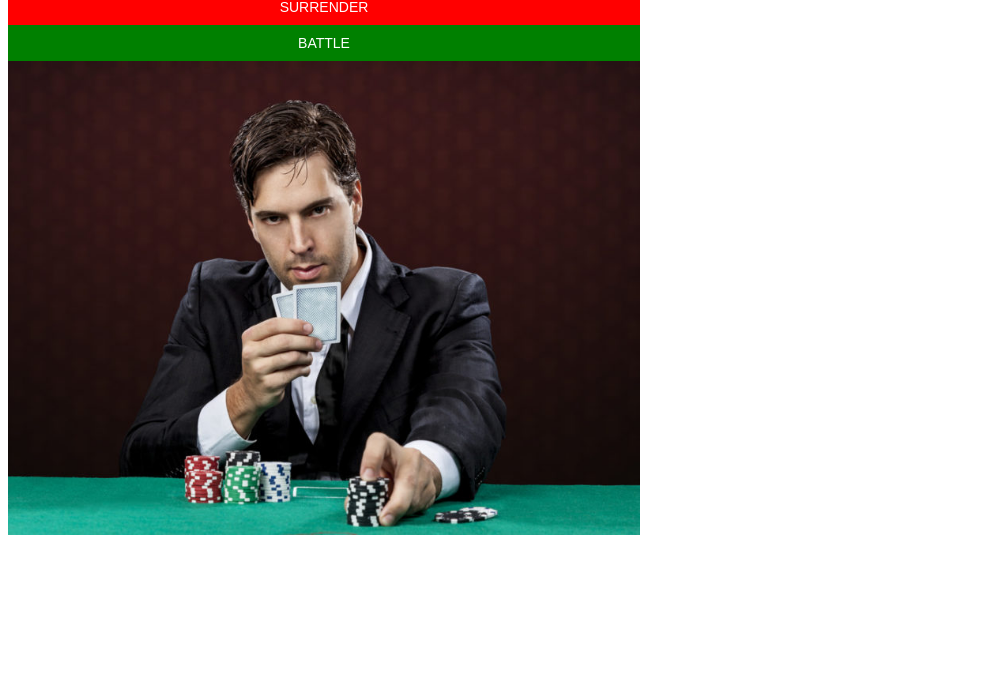
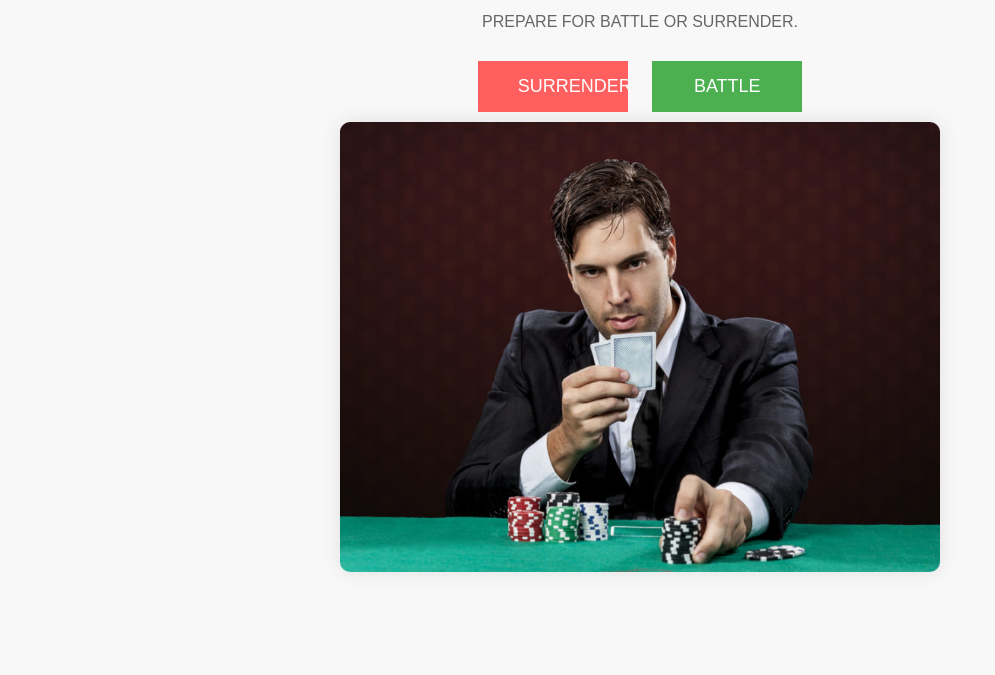
Before and after one commit to Maxgerbilsky14/maxgerbilsky14.github.io, a plain HTML site: page index.html in a window 1280 px wide. Shown: the part 125-800 px from the top of the page, without its empty margins (0-995 px from the left). Drawn offline with Linux system fonts and the light colour scheme.

Commit message:
Update index.html

```diff
--- a/index.html
+++ b/index.html
@@ -2,34 +2,58 @@
 <html>
 <head>
   <style>
+    body {
+      font-family: Arial, sans-serif;
+      background-color: #f8f8f8;
+      text-align: center;
+      padding-top: 50px;
+    }
+
+    h1 {
+      color: #333;
+    }
+
+    p {
+      color: #666;
+      margin-bottom: 20px;
+    }
+
     /* Style for the surrender and battle buttons */
     .surrender-button, .battle-button {
-      padding: 10px 20px; /* Adjust padding to make the buttons smaller */
-      font-size: 14px; /* Adjust font size to make the text smaller */
-      color: white; /* Change text color to make it readable */
-      border: none; /* Remove border */
-      cursor: pointer; /* Add cursor pointer for better user experience */
-      width: 50%; /* Make both buttons the same width as the image */
+      padding: 15px 40px;
+      font-size: 18px;
+      color: white;
+      border: none;
+      cursor: pointer;
+      width: 150px;
+      margin: 10px;
+      transition: all 0.3s ease;
     }
 
     .surrender-button {
-      background-color: red; /* Change background color of surrender button */
+      background-color: #ff5f5f;
+    }
+
+    .surrender-button:hover {
+      background-color: #ff3333;
     }
 
     .battle-button {
-      background-color: green; /* Change background color of battle button */
+      background-color: #4caf50;
+    }
+
+    .battle-button:hover {
+      background-color: #45a049;
     }
 
     /* Style for the image */
     .casino-image {
-      width: 50%; /* Set the image width to half of the container */
-    }
-
-    /* Clearfix to prevent overlapping */
-    .clearfix::after {
-      content: "";
-      clear: both;
-      display: table;
+      width: 80%;
+      max-width: 600px;
+      display: block;
+      margin: 0 auto;
+      border-radius: 10px;
+      box-shadow: 0 0 20px rgba(0, 0, 0, 0.1);
     }
   </style>
 </head>
@@ -46,9 +70,6 @@
   <!-- Image -->
   <img src="Bad-poker-player-800x600.jpg" alt="Description of the image" class="casino-image">
 
-  <!-- Clearfix to prevent overlapping -->
-  <div class="clearfix"></div>
-
   <script>
     function surrender() {
       // Redirect the user to another page
```
